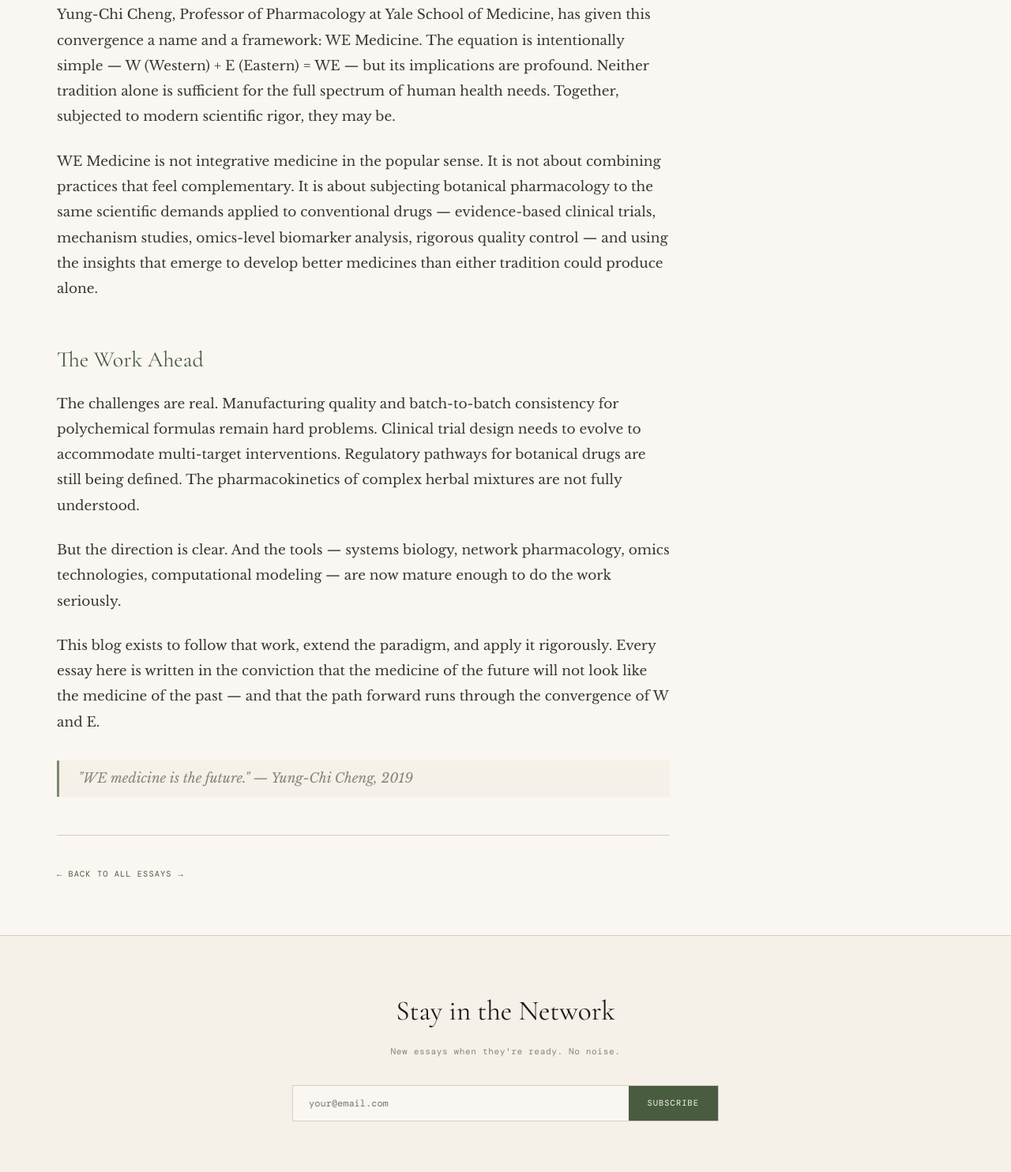
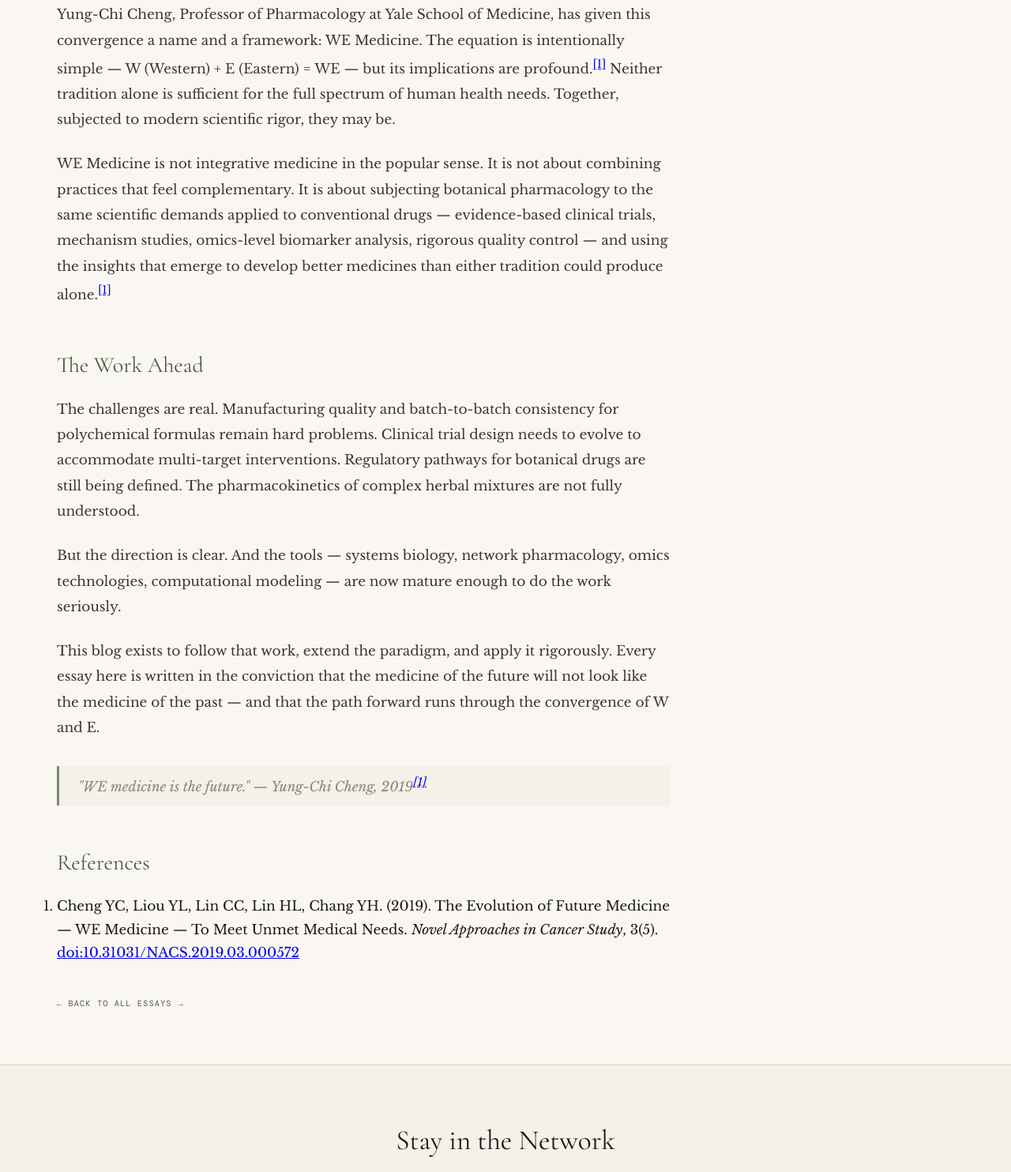
Before and after one commit to trevbush7/WE-Medicine, a plain HTML site: page manifesto.html in a window 1280 px wide. Shown: the part 2256-3740 px from the top of the page at 79% size. Drawn offline with nearby package versions, Linux system fonts and the light colour scheme; a web font is replaced by a local one.

Commit message:
Update manifesto.html

```diff
--- a/manifesto.html
+++ b/manifesto.html
@@ -13,10 +13,6 @@
 
   <meta charset="UTF-8">
   <meta name="viewport" content="width=device-width, initial-scale=1.0">
-  <link rel="icon" type="image/png" href="assets/WE.png">
-  <link rel="apple-touch-icon" href="assets/WE.png">
-  <meta name="apple-mobile-web-app-capable" content="yes">
-  <meta name="apple-mobile-web-app-status-bar-style" content="default">
   <title>What WE Medicine Is — WE Medicine</title>
   <link rel="stylesheet" href="style.css">
 </head>
@@ -30,7 +26,7 @@
       </a>
       <nav>
         <a href="blog.html">Research</a>
-        <a href="index.html#topics">Topics</a>
+        <a href="topics.html">Topics</a>
         <a href="about.html">About</a>
         <a href="blog.html" class="nav-cta">Read</a>
       </nav>
@@ -127,7 +123,7 @@
       <p>
         Yung-Chi Cheng, Professor of Pharmacology at Yale School of Medicine, has given this
         convergence a name and a framework: WE Medicine. The equation is intentionally simple —
-        W (Western) + E (Eastern) = WE — but its implications are profound. Neither tradition
+        W (Western) + E (Eastern) = WE — but its implications are profound.<sup class="cite"><a href="#ref-1">[1]</a></sup> Neither tradition
         alone is sufficient for the full spectrum of human health needs. Together, subjected
         to modern scientific rigor, they may be.
       </p>
@@ -138,7 +134,7 @@
         pharmacology to the same scientific demands applied to conventional drugs —
         evidence-based clinical trials, mechanism studies, omics-level biomarker analysis,
         rigorous quality control — and using the insights that emerge to develop better
-        medicines than either tradition could produce alone.
+        medicines than either tradition could produce alone.<sup class="cite"><a href="#ref-1">[1]</a></sup>
       </p>
 
       <h2>The Work Ahead</h2>
@@ -165,10 +161,17 @@
       </p>
 
       <blockquote>
-        "WE medicine is the future." — Yung-Chi Cheng, 2019
+        "WE medicine is the future." — Yung-Chi Cheng, 2019<sup class="cite"><a href="#ref-1">[1]</a></sup>
       </blockquote>
 
-      <div style="margin-top:3rem; padding-top:2rem; border-top:1px solid var(--border);">
+      <div class="post-references" id="references">
+        <h2>References</h2>
+        <ol>
+          <li id="ref-1">Cheng YC, Liou YL, Lin CC, Lin HL, Chang YH. (2019). The Evolution of Future Medicine — WE Medicine — To Meet Unmet Medical Needs. <em>Novel Approaches in Cancer Study</em>, 3(5). <a href="https://doi.org/10.31031/NACS.2019.03.000572" target="_blank" rel="noopener">doi:10.31031/NACS.2019.03.000572</a></li>
+        </ol>
+      </div>
+
+      <div style="margin-top:2rem;">
         <a href="blog.html" class="read-more" style="margin-top:0;">← Back to all essays</a>
       </div>
     </article>
```
